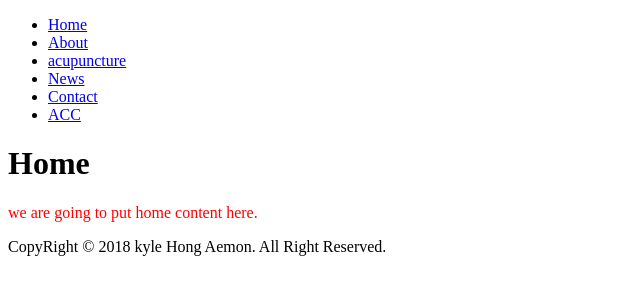
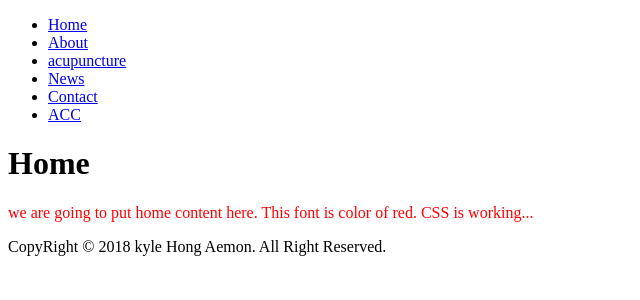
Before and after one commit to HongfengCai/khacupuncture, a Jekyll site: the page built from index.html, in a window 1280 px wide. Shown: the top 300 px of the page, without its empty margins (0-640 px from the left). Built offline with Jekyll 4.4.1, drawn with Linux system fonts in a browser that asks for light colours.

Commit message:
test css

```diff
--- a/index.html
+++ b/index.html
@@ -5,5 +5,5 @@ title: kyle Hong Aemon
 
 <div>
 	<h1>Home</h1>
-	<p class="redfont">we are going to put home content here.</p>
+	<p class="redfont">we are going to put home content here. This font is color of red. CSS is working...</p>
 </div>
```
